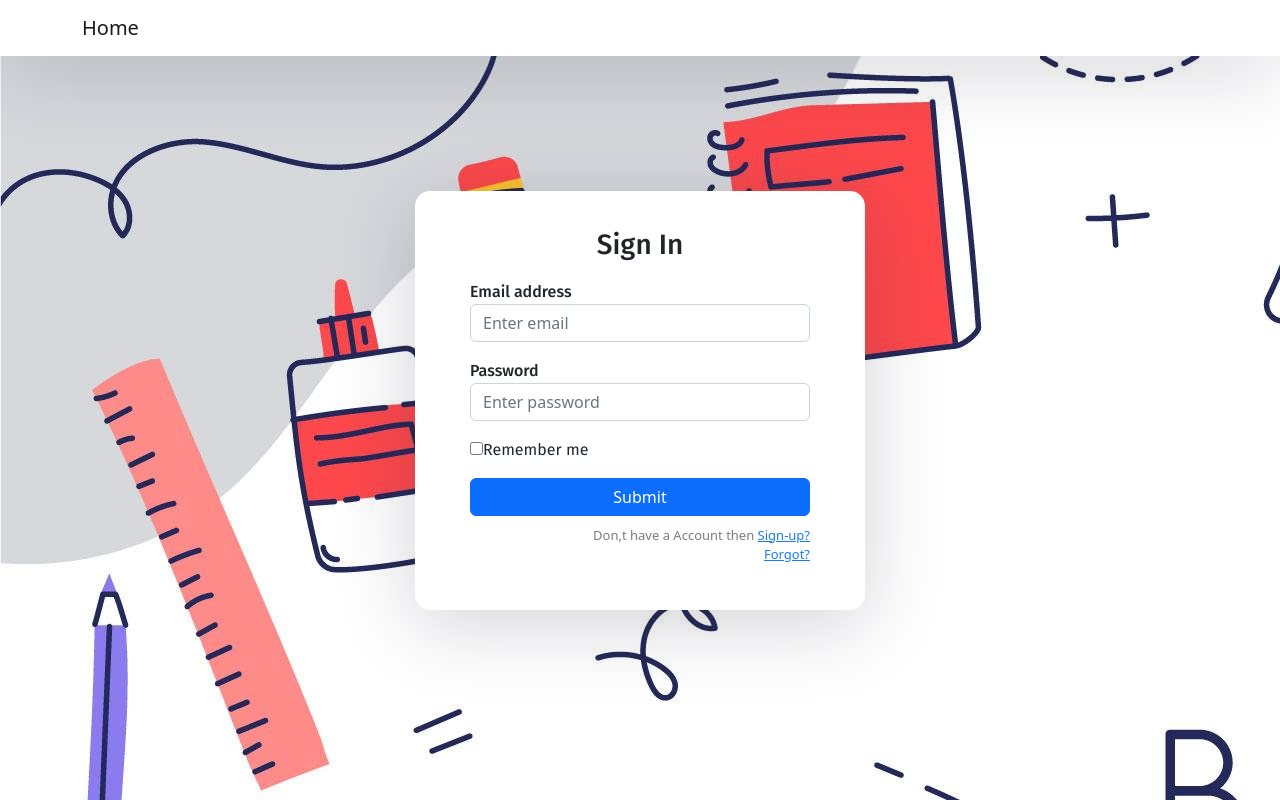
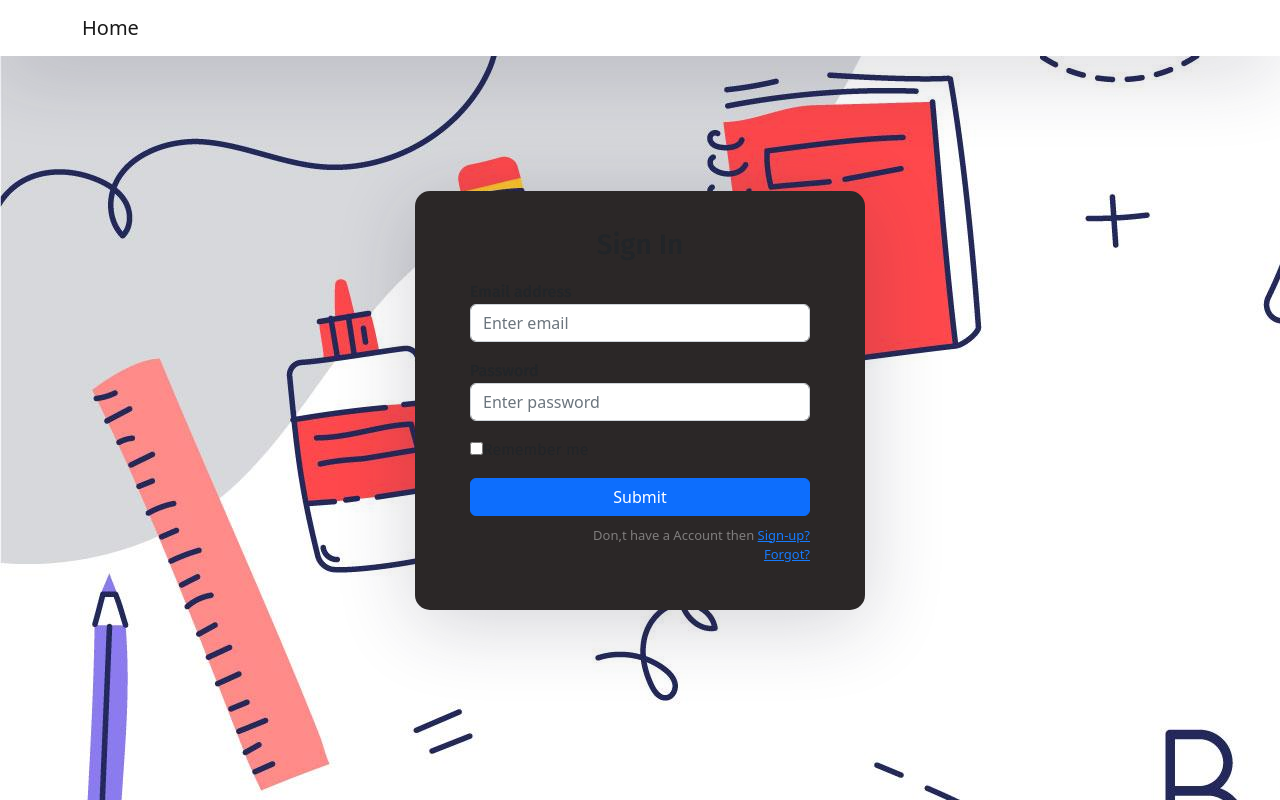
Before and after one commit to Akash6297/School-Management-Frontend, a React (Create React App) app: page / in a window 1280 px wide. Built offline with nearby package versions, Linux system fonts and the light colour scheme.

Commit message:
Update index.css

```diff
--- a/src/index.css
+++ b/src/index.css
@@ -48,7 +48,7 @@ html,
 .auth-inner {
   width: 450px;
   margin: auto;
-  background: #ffffff;
+  background: #2b2727;
   box-shadow: 0px 14px 80px rgba(34, 35, 58, 0.2);
   padding: 40px 55px 45px 55px;
   border-radius: 15px;
```
